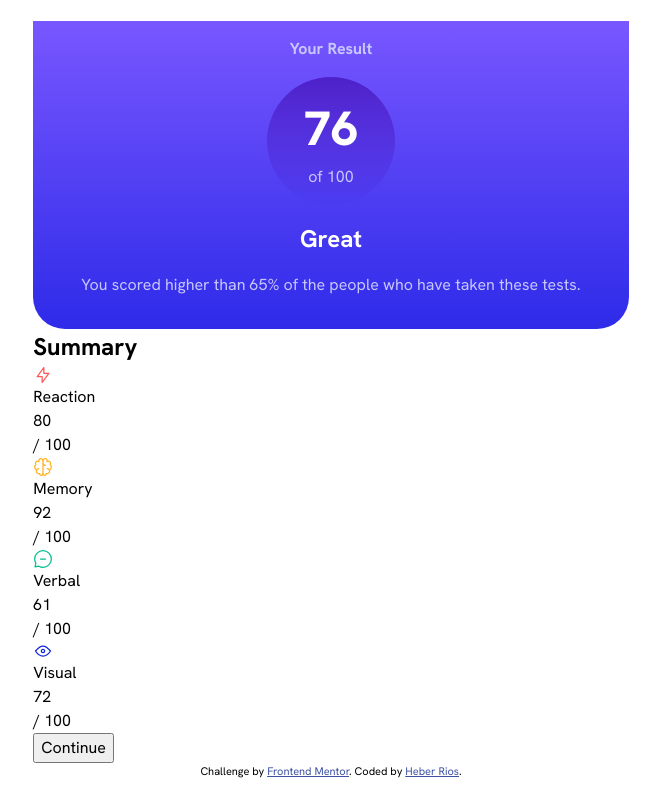
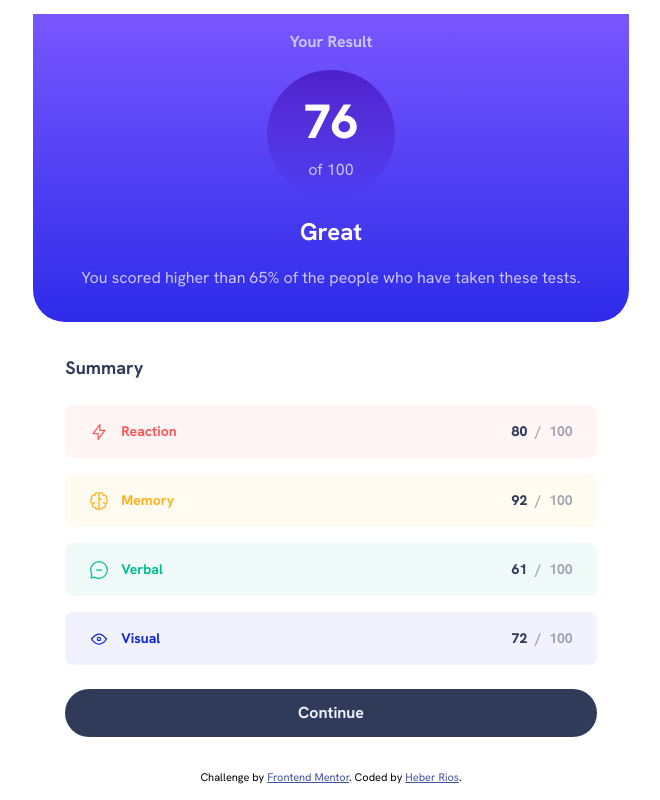
Before and after one commit to HeberRios/results-summary-component, a plain HTML site: page index.html in a window 1280 px wide. Shown: the whole page, without its empty margins (309-969 px from the left). Drawn offline with Linux system fonts and the light colour scheme.

Commit message:
Style the summary container
All the necessary styles to match the design were added to the section
element with the summary-container class.

```diff
--- a/index.html
+++ b/index.html
@@ -36,7 +36,7 @@
                     <h2>Summary</h2>
                     <div class="summary-categories-container">
                         <div class="category-component">
-                            <div class="category-left-container">
+                            <div class="category-name-container">
                                 <img
                                     src="./assets/images/icon-reaction.svg"
                                     alt="Red lighting bolt"
@@ -46,12 +46,13 @@
                             </div>
                             <div class="category-score-container">
                                 <p class="category-score" id="">80</p>
-                                <p>/ 100</p>
+                                <span>/</span>
+                                <p>100</p>
                             </div>
                         </div>
 
                         <div class="category-component">
-                            <div class="category-left-container">
+                            <div class="category-name-container">
                                 <img
                                     src="./assets/images/icon-memory.svg"
                                     alt="Yellow brain"
@@ -61,12 +62,13 @@
                             </div>
                             <div class="category-score-container">
                                 <p class="category-score" id="">92</p>
-                                <p>/ 100</p>
+                                <span>/</span>
+                                <p>100</p>
                             </div>
                         </div>
 
                         <div class="category-component">
-                            <div class="category-left-container">
+                            <div class="category-name-container">
                                 <img
                                     src="./assets/images/icon-verbal.svg"
                                     alt="Green verbal bubble"
@@ -76,12 +78,13 @@
                             </div>
                             <div class="category-score-container">
                                 <p class="category-score" id="">61</p>
-                                <p>/ 100</p>
+                                <span>/</span>
+                                <p>100</p>
                             </div>
                         </div>
 
                         <div class="category-component">
-                            <div class="category-left-container">
+                            <div class="category-name-container">
                                 <img
                                     src="./assets/images/icon-visual.svg"
                                     alt="Blue eye"
@@ -91,7 +94,8 @@
                             </div>
                             <div class="category-score-container">
                                 <p class="category-score" id="">72</p>
-                                <p>/ 100</p>
+                                <span>/</span>
+                                <p>100</p>
                             </div>
                         </div>
                     </div>
--- a/style.css
+++ b/style.css
@@ -10,9 +10,13 @@
     /* ### Primary */
 
     --clr-light-red: hsl(0, 100%, 67%);
+    --clr-light-red-transparent: hsla(0, 100%, 67%, 0.06);
     --clr-orangey-yellow: hsl(39, 100%, 56%);
+    --clr-orangey-yellow-transparent: hsl(39, 100%, 56%, 0.06);
     --clr-green-teal: hsl(166, 100%, 37%);
+    --clr-green-teal-transparent: hsl(166, 100%, 37%, 0.06);
     --clr-cobalt-blue: hsl(234, 85%, 45%);
+    --clr-cobalt-blue-transparent: hsl(234, 85%, 45%, 0.06);
 
     /* ## Gradients */
 
@@ -29,6 +33,7 @@
     --clr-pale-blue: hsl(221, 100%, 96%);
     --clr-light-lavender: hsl(241, 100%, 89%);
     --clr-dark-gray-blue: hsl(224, 30%, 27%);
+    --clr-dark-gray-blue-transparent: hsla(224, 30%, 27%, 0.443);
 
     /* ## Typography */
 
@@ -115,6 +120,13 @@ body {
     align-items: center;
     justify-content: center;
     font-family: var(--ff-regular);
+    background-color: var(--clr-white);
+}
+
+/* SUMMARY CARD STYLES */
+.summary-card {
+    display: flex;
+    flex-direction: column;
 }
 
 /* RESULT CONTAINER STYLES */
@@ -173,6 +185,89 @@ h1 {
     text-align: center;
 }
 
+/* SUMMARY CONTAINER STYLES */
+
+.summary-container {
+    display: flex;
+    flex-direction: column;
+    gap: 1.5rem;
+    padding: 2rem;
+
+    h2 {
+        font-size: 1.125rem;
+        color: var(--clr-dark-gray-blue);
+    }
+}
+
+/* SUMMARY CATEGORIES CONTAINER */
+.summary-categories-container {
+    display: flex;
+    flex-direction: column;
+    gap: 1rem;
+}
+
+/* CATEGORY COMPONENT */
+
+.category-component {
+    display: flex;
+    justify-content: space-between;
+    border-radius: 0.5rem;
+    padding: 1rem 1.5rem;
+}
+
+.summary-categories-container .category-component:nth-child(1) {
+    color: var(--clr-light-red);
+    background-color: var(--clr-light-red-transparent);
+}
+
+.summary-categories-container .category-component:nth-child(2) {
+    color: var(--clr-orangey-yellow);
+    background-color: var(--clr-orangey-yellow-transparent);
+}
+
+.summary-categories-container .category-component:nth-child(3) {
+    color: var(--clr-green-teal);
+    background-color: var(--clr-green-teal-transparent);
+}
+
+.summary-categories-container .category-component:nth-child(4) {
+    color: var(--clr-cobalt-blue);
+    background-color: var(--clr-cobalt-blue-transparent);
+}
+
+.category-name-container {
+    display: flex;
+    align-items: center;
+    gap: 0.75rem;
+    font-size: 0.875rem;
+    font-weight: var(--fw-bold);
+}
+
+.category-score-container {
+    display: flex;
+    align-items: center;
+    gap: 0.5rem;
+
+    font-size: 0.875rem;
+    color: var(--clr-dark-gray-blue-transparent);
+    font-weight: var(--fw-bold);
+}
+
+.category-score {
+    color: var(--clr-dark-gray-blue);
+    font-weight: var(--fw-extra-bold);
+}
+
+/* CONTINUE BUTTON STYLES */
+.continue-btn {
+    font-weight: var(--fw-bold);
+    color: var(--clr-pale-blue);
+    padding: 0.75rem;
+    border: none;
+    border-radius: 2rem;
+    background-color: var(--clr-dark-gray-blue);
+}
+
 .attribution {
     font-size: 11px;
     text-align: center;
```
